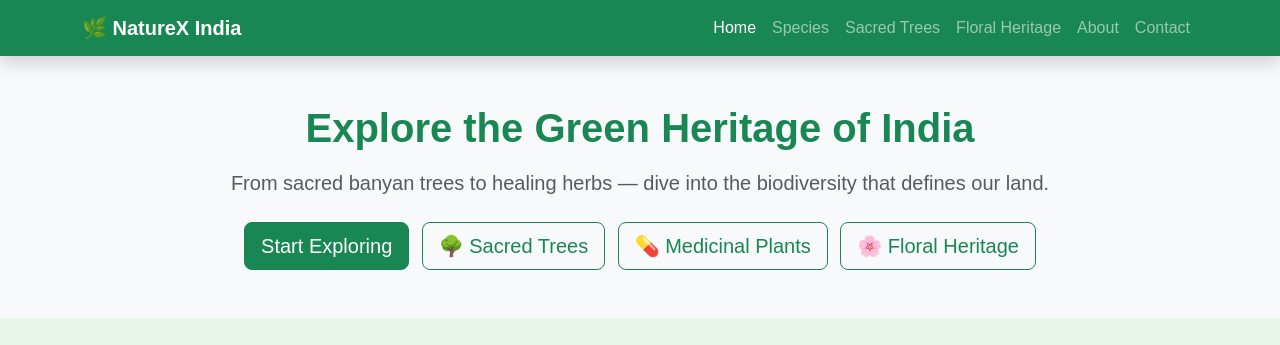
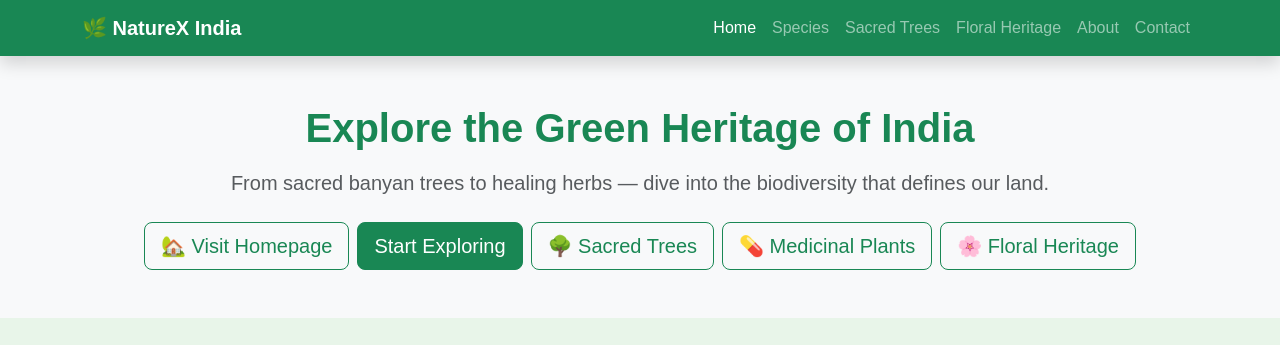
Before and after one commit to ayushrajdev9-cmyk/NatureX, a plain HTML site: page index.html in a window 1280 px wide. Shown: the top 345 px of the page. Drawn offline with nearby package versions, Linux system fonts and the light colour scheme.

Commit message:
Update index.html

```diff
--- a/index.html
+++ b/index.html
@@ -6,6 +6,26 @@
   <title>NatureX India - Explore Indian Nature</title>
   <link href="https://cdn.jsdelivr.net/npm/bootstrap@5.3.3/dist/css/bootstrap.min.css" rel="stylesheet">
   <link rel="stylesheet" href="style.css" />
+  <style>
+    /* Smooth button hover */
+    .btn {
+      transition: all 0.3s ease;
+    }
+    .btn:hover {
+      transform: translateY(-3px);
+      box-shadow: 0 4px 10px rgba(0,0,0,0.15);
+    }
+
+    /* Subtle fade for hero text */
+    .fade-in {
+      animation: fadeIn 1.5s ease-in;
+    }
+
+    @keyframes fadeIn {
+      from { opacity: 0; transform: translateY(10px); }
+      to { opacity: 1; transform: translateY(0); }
+    }
+  </style>
 </head>
 <body>
   <!-- Navbar -->
@@ -29,16 +49,19 @@
   </nav>
 
   <!-- Hero Section -->
-  <section class="text-center py-5 bg-light">
+  <section class="text-center py-5 bg-light fade-in">
     <div class="container">
       <h1 class="fw-bold text-success">Explore the Green Heritage of India</h1>
       <p class="lead text-muted mt-3 mb-4">
         From sacred banyan trees to healing herbs — dive into the biodiversity that defines our land.
       </p>
-      <a href="species.html" class="btn btn-success btn-lg me-2">Start Exploring</a>
-      <a href="sacred.html" class="btn btn-outline-success btn-lg me-2">🌳 Sacred Trees</a>
-      <a href="medicinal.html" class="btn btn-outline-success btn-lg me-2">💊 Medicinal Plants</a>
-      <a href="floral.html" class="btn btn-outline-success btn-lg">🌸 Floral Heritage</a>
+      <div class="d-flex flex-wrap justify-content-center gap-2">
+        <a href="index.html" class="btn btn-outline-success btn-lg">🏡 Visit Homepage</a>
+        <a href="species.html" class="btn btn-success btn-lg">Start Exploring</a>
+        <a href="sacred.html" class="btn btn-outline-success btn-lg">🌳 Sacred Trees</a>
+        <a href="medicinal.html" class="btn btn-outline-success btn-lg">💊 Medicinal Plants</a>
+        <a href="floral.html" class="btn btn-outline-success btn-lg">🌸 Floral Heritage</a>
+      </div>
     </div>
   </section>
 
```
